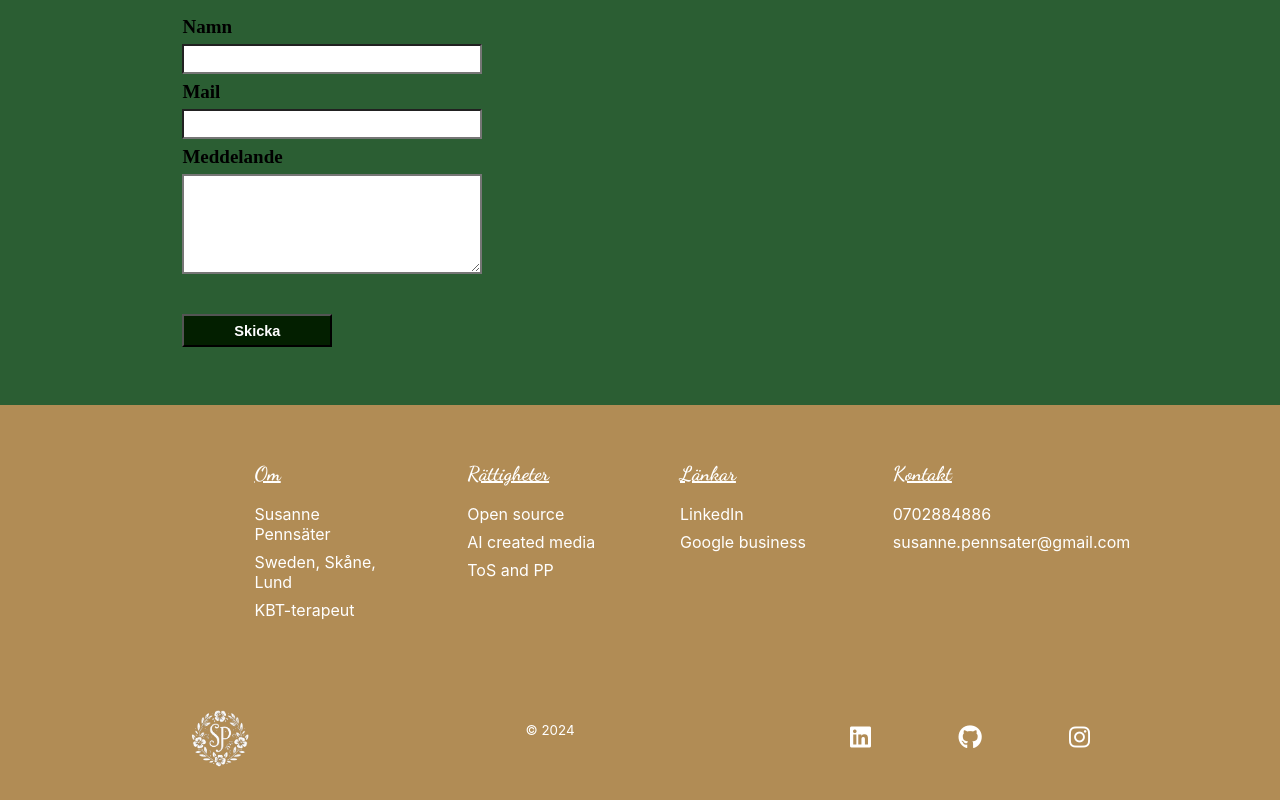
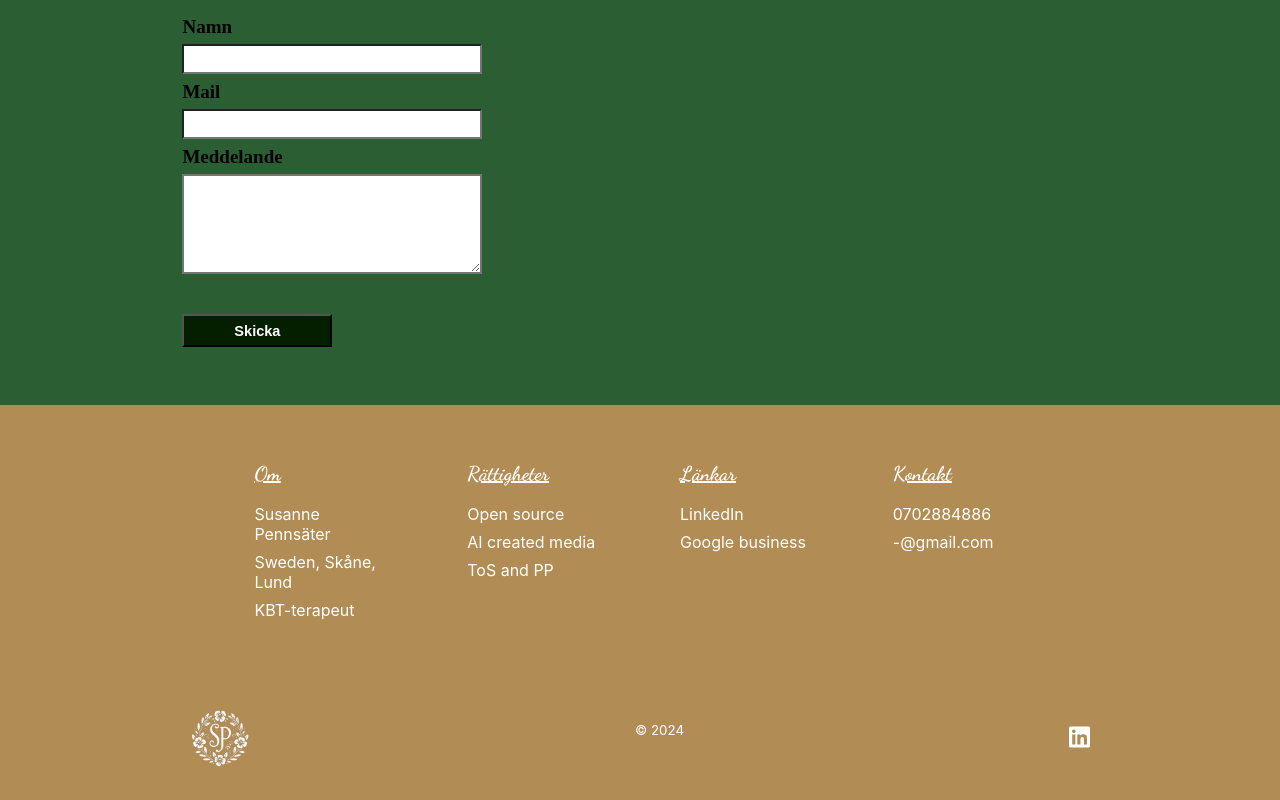
Before and after one commit to filippennsater/sp-website, a React (Create React App) app: page /contact in a window 1280 px wide. Shown: the part 725-1525 px from the top of the page. Built offline with nearby package versions, Linux system fonts and the light colour scheme.

Commit message:
restyling footer

```diff
--- a/src/components/footer/Footer.jsx
+++ b/src/components/footer/Footer.jsx
@@ -38,12 +38,13 @@ function Footer() {
                         <h2>Länkar</h2>
                         <Link to='https://www.linkedin.com/in/susanne-penns%C3%A4ter-2a0636138/' target='_blank'>LinkedIn</Link>
                         <Link to='' target='_blank'>Google business</Link>
+
                     </div>
 
                     <div className='footer-link-items'>
                         <h2>Kontakt</h2>
                         <div className='p3'>0702884886</div>
-                        <div className='p3'>susanne.pennsater@gmail.com</div>
+                        <div className='p3'>-@gmail.com</div>
                     </div>
 
                 </div>
@@ -54,9 +55,7 @@ function Footer() {
 
             <section className='social-media'>
                 <div className='social-media-wrap'>
-
                         <Link to='/' className='footer-logo' />
-
                     <small className='website-rights'>© 2024</small>
                     <div className='social-icons'>
 
@@ -67,24 +66,6 @@ function Footer() {
                             aria-label='LinkedIn'
                         >
                             <i className='fab fa-linkedin' />
-                        </Link>
-
-                        <Link
-                            className='social-icon-link github'
-                            to='https://github.com/filippennsater'
-                            target='_blank'
-                            aria-label='Github'
-                        >
-                            <i className='fab fa-github' />
-                        </Link>
-
-                        <Link
-                            className='social-icon-link instagram'
-                            to='https://www.instagram.com/filippdev/'
-                            target='_blank'
-                            aria-label='Instagram'
-                        >
-                            <i className='fab fa-instagram' />
                         </Link>
 
                     </div>
--- a/src/components/footer/Footer.scss
+++ b/src/components/footer/Footer.scss
@@ -127,7 +127,8 @@
     display: flex;
     justify-content: space-between;
     align-items: center;
-    width: 240px;
+    justify-content: center;
+    width: flex;
   }
 
   .social-logo {
```
